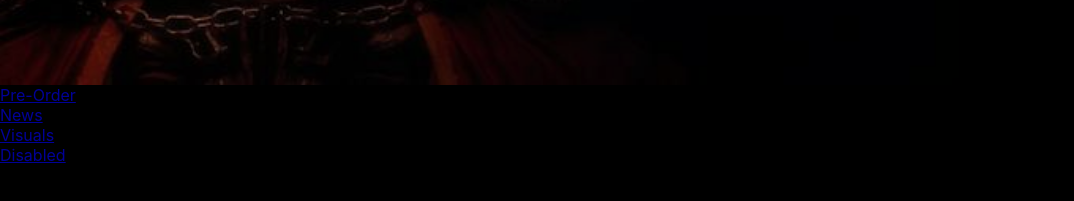
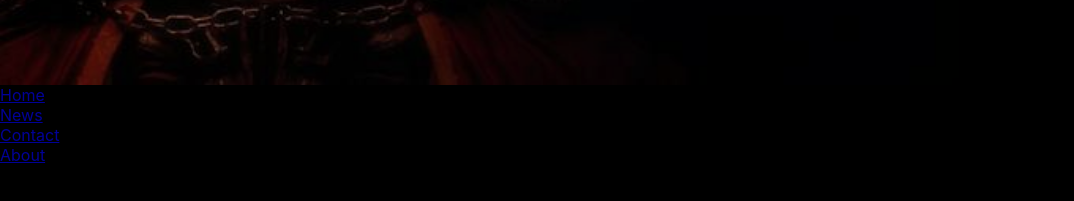
Before and after one commit to Ralph-Fonz/my-app, a React (Create React App) app: page / in a window 1280 px wide. Shown: the part 515-716 px from the top of the page, without its empty margins (0-1074 px from the left). Built offline with nearby package versions, Linux system fonts and the light colour scheme.

Commit message:
add home

```diff
--- a/src/App.js
+++ b/src/App.js
@@ -1,6 +1,8 @@
 import React from "react";
 import "./styles.css";
-import NavBar from './Nav-Bar';
+import DList from './Nav-Bar';
+
+
 
 
 
@@ -10,8 +12,15 @@ function App (props) {
 <div>
   <body>
   <img src ="/images/D2R.jpg" alt = "Diablo 2 Resurrected" />
+  <ul>
+  <li><a href="default.asp">Home</a></li>
+  <li><a href="news.asp">News</a></li>
+  <li><a href="contact.asp">Contact</a></li>
+  <li><a href="about.asp">About</a></li>
+</ul>
 
-<NavBar name = "About" />
+  DList =
+
   </body>
 </div>
 
--- a/src/Nav-Bar.js
+++ /dev/null
@@ -1,30 +0,0 @@
-import React from "react";
-import "./styles.css";
-
-import {Nav} from 'react-bootstrap';
-
-const NavBar = (props) => {
-    return(
-        <Nav
-  activeKey="/home"
-  onSelect={(selectedKey) => alert(`selected ${selectedKey}`)}
->
-  <Nav.Item>
-    <Nav.Link href="/home">Pre-Order</Nav.Link>
-  </Nav.Item>
-  <Nav.Item>
-    <Nav.Link eventKey="link-1">News</Nav.Link>
-  </Nav.Item>
-  <Nav.Item>
-    <Nav.Link eventKey="link-2">Visuals</Nav.Link>
-  </Nav.Item>
-  <Nav.Item>
-    <Nav.Link eventKey="disabled" disabled>
-      Disabled
-    </Nav.Link>
-  </Nav.Item>
-</Nav>
-    );
-}
-
-export default NavBar;
--- a/src/styles.css
+++ b/src/styles.css
@@ -1,17 +1,22 @@
 body {
-    background-color:black;
-    opacity: 0.8;
+  background-color: black;
+  opacity: 0.8;
 }
 
 img {
-    display: flex;
-    justify-content: center;
-    align-items: center;
-    height: 75vh;
-
-
+  display: flex;
+  justify-content: center;
+  align-items: center;
+  height: 75vh;
 }
 
-Nav {
-    color: tomato;
+w3-container {
+  color: red;
 }
+
+ul {
+  color: red;
+  list-style-type: none;
+  margin: 0;
+  padding: 0;
+}
```
Also changed, not shown: src/Breadcrumbs.js (added, +14 -0 lines), src/home.js (added, +8 -0 lines).
